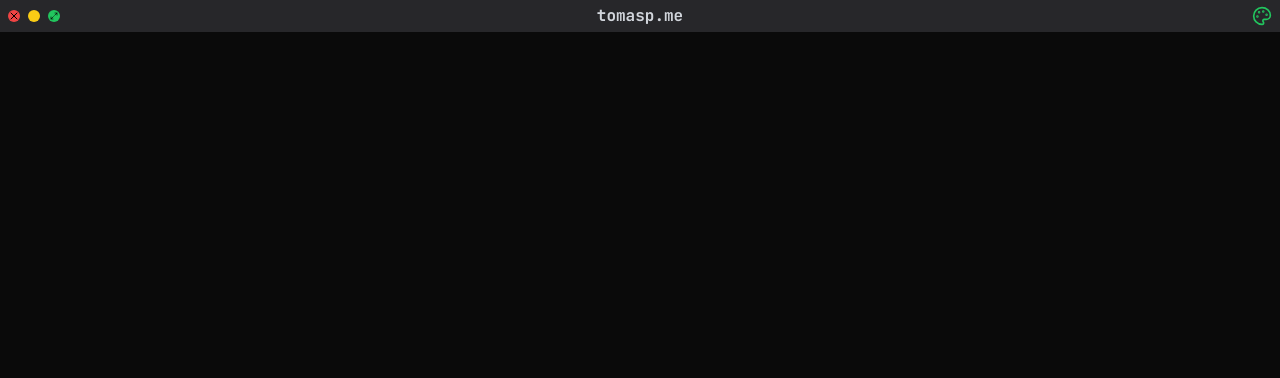
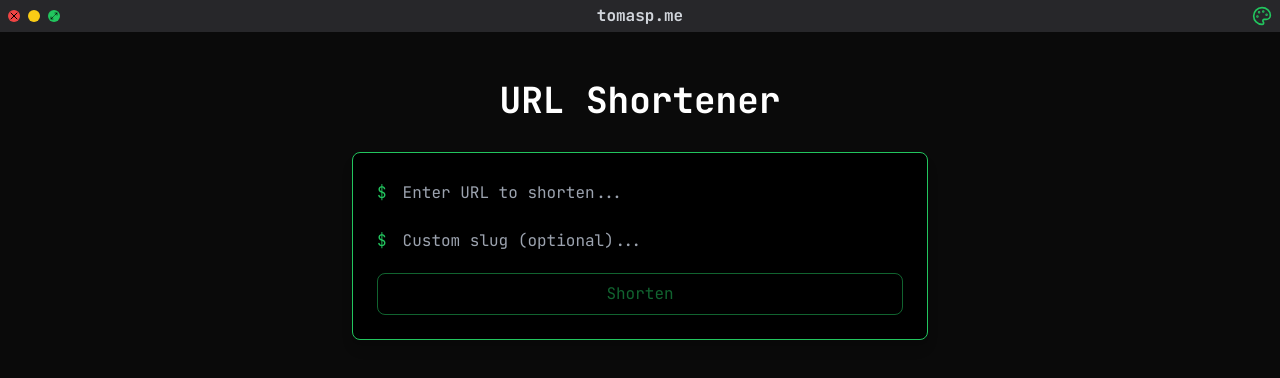
Before and after one commit to TomasPalsson/TerminalWebsite, a React (Vite) app: page /shorten in a window 1280 px wide. Before the commit this address had no page. Shown: the top 378 px of the page. Built offline with nearby package versions, Linux system fonts and the light colour scheme; a web font is replaced by a local one.

Commit message:
Url shortener

```diff
--- a/src/components/AppRoutes.tsx
+++ b/src/components/AppRoutes.tsx
@@ -6,6 +6,7 @@ import AboutMe from "../screens/AboutMe";
 import ChatMe from "../screens/ChatMe";
 import IdeaGenerator from "../screens/IdeaGenerator";
 import TerminalCanvas from "./terminal/TerminalCanvas";
+import UrlShortener from "../screens/UrlShortener";
 
 
 export default function AppRoutes() {
@@ -17,6 +18,7 @@ export default function AppRoutes() {
       <Route path="/idea-generator" element={<IdeaGenerator />} />
       <Route path="/aboutme" element={<AboutMe />} />
       <Route path="/blob" element={<TerminalCanvas />} />
+      <Route path="/shorten" element={<UrlShortener />} />
     </Routes>
   )
 }
--- a/src/screens/AboutMe.tsx
+++ b/src/screens/AboutMe.tsx
@@ -107,30 +107,42 @@ export default function PersonalWebsiteTabs() {
       name: "Fun",
       icon: <Smile size={18} className="inline mr-2" />,
       content: (
-        <div className="flex flex-row items-center justify-center p-4 space-x-4">
+        <div className="grid max-w-2xl grid-cols-2 gap-4 p-4 mx-auto">
+          {/* 3D Terminal */}
+          <button
+            onClick={() => navigate("/blob")}
+            className="flex items-center justify-center p-4 space-x-2 transition-colors duration-200 border rounded-lg text-terminal border-terminal hover:border-gray-600 hover:bg-terminal/5"
+          >
+            <TerminalSquare size={24} />
+            <span className="text-lg">3D Terminal</span>
+          </button>
+
           {/* Chat with me */}
           <button
             onClick={() => navigate("/chat")}
-            className="inline-flex items-center p-2 space-x-2 transition-colors duration-200 border rounded-l text-terminal border-terminal text-l hover:border-gray-600"
+            className="flex items-center justify-center p-4 space-x-2 transition-colors duration-200 border rounded-lg text-terminal border-terminal hover:border-gray-600 hover:bg-terminal/5"
           >
-            <IoChatbubbleEllipsesOutline />
-            <span>Chat With AI Me!</span>
+            <IoChatbubbleEllipsesOutline size={24} />
+            <span className="text-lg">Chat With AI Me!</span>
+          </button>
+
+          {/* URL Shortener */}
+          <button
+            onClick={() => navigate("/shorten")}
+            className="flex items-center justify-center p-4 space-x-2 transition-colors duration-200 border rounded-lg text-terminal border-terminal hover:border-gray-600 hover:bg-terminal/5"
+          >
+            <TerminalSquare size={24} />
+            <span className="text-lg">URL Shortener</span>
           </button>
 
           {/* IDEA Generator */}
           <button
             onClick={() => navigate("/idea-generator")}
-            className="inline-flex items-center p-2 space-x-2 transition-colors duration-200 border rounded-l text-terminal border-terminal text-l hover:border-gray-600"
+            className="flex items-center justify-center p-4 space-x-2 transition-colors duration-200 border rounded-lg text-terminal border-terminal hover:border-gray-600 hover:bg-terminal/5"
           >
-            <span>Idea Generator</span>
+            <IoMdInformationCircleOutline size={24} />
+            <span className="text-lg">Idea Generator</span>
           </button>
-
-          <button
-            onClick={() => navigate("/blob")}
-            className="inline-flex items-center p-2 space-x-2 transition-colors duration-200 border rounded-l text-terminal border-terminal text-l hover:border-gray-600"
-            >
-              <span>3D Terminal</span>
-            </button>
         </div>
       ),
     },
@@ -152,13 +164,13 @@ export default function PersonalWebsiteTabs() {
           <li>
             <span className="font-semibold">GitHub:</span>{" "}
             <a
-              href="https://github.com/TomasPalsson"
+              href="https://t0mas.io/github"
               className="text-terminal hover:underline"
               target="_blank"
               rel="noopener noreferrer"
             >
-              github.com/TomasPalsson
-            </a>
+              https://t0mas.io/github
+              </a>
           </li>
 
           <li>
--- /dev/null
+++ b/src/screens/UrlShortener.tsx
@@ -0,0 +1,169 @@
+import React, { useState, useEffect } from "react";
+import Loader from "../components/Loader";
+
+export default function UrlShortener() {
+  const [url, setUrl] = useState("");
+  const [customSlug, setCustomSlug] = useState("");
+  const [shortenedUrl, setShortenedUrl] = useState("");
+  const [isGenerating, setIsGenerating] = useState(false);
+  const [error, setError] = useState("");
+  const [isChecking, setIsChecking] = useState(false);
+  const [slugAvailable, setSlugAvailable] = useState<boolean | null>(null);
+  const [slugError, setSlugError] = useState("");
+  const [showCopied, setShowCopied] = useState(false);
+
+  const phrases = [
+    "Shortening URL...",
+    "Creating magic link...",
+    "Compressing URL...",
+    "Making it tiny...",
+    "Almost there...",
+    "Processing...",
+    "Generating short link...",
+    "Optimizing...",
+  ];
+
+  // Check slug availability when customSlug changes
+  useEffect(() => {
+    const checkSlugAvailability = async () => {
+      if (!customSlug) {
+        setSlugAvailable(null);
+        setSlugError("");
+        return;
+      }
+
+      setIsChecking(true);
+      setSlugError("");
+      try {
+        const response = await fetch(`https://t0mas.io/check/${customSlug}`);
+        const data = await response.json();
+        setSlugAvailable(data.available);
+      } catch (err) {
+        setSlugError("Failed to check slug availability");
+        setSlugAvailable(null);
+      } finally {
+        setIsChecking(false);
+      }
+    };
+
+    const timeoutId = setTimeout(checkSlugAvailability, 500);
+    return () => clearTimeout(timeoutId);
+  }, [customSlug]);
+
+  const handleShorten = async () => {
+    setIsGenerating(true);
+    setError("");
+    try {
+      const response = await fetch("https://t0mas.io/shorten", {
+        method: "POST",
+        headers: {
+          "Content-Type": "application/json",
+        },
+        body: JSON.stringify({
+          url,
+          id: customSlug || undefined,
+        }),
+      });
+
+      const data = await response.json();
+      if (!response.ok) {
+        throw new Error(data.message || "Failed to shorten URL");
+      }
+
+      setShortenedUrl(`${data.shortUrl}`);
+    } catch (err) {
+      setError(err instanceof Error ? err.message : "Failed to shorten URL");
+    } finally {
+      setIsGenerating(false);
+    }
+  };
+
+  const handleCopy = () => {
+    navigator.clipboard.writeText(shortenedUrl);
+    setShowCopied(true);
+    setTimeout(() => setShowCopied(false), 2000);
+  };
+
+  return (
+    <div>
+      <h1 className="pt-10 font-mono text-4xl font-bold text-center text-white">
+        URL Shortener
+      </h1>
+      <div className="flex flex-col items-center justify-center mt-8">
+        <div className="w-full max-w-xl p-6 font-mono bg-black border rounded-lg shadow-lg border-terminal">
+          <div className="flex flex-col gap-4">
+            <div className="flex items-center">
+              <span className="mr-2 text-terminal">$</span>
+              <input
+                type="url"
+                placeholder="Enter URL to shorten..."
+                className="flex-1 px-2 py-1 text-white placeholder-gray-400 bg-transparent outline-none"
+                value={url}
+                onChange={(e) => setUrl(e.target.value)}
+              />
+            </div>
+            <div className="flex flex-col gap-2">
+              <div className="flex items-center">
+                <span className="mr-2 text-terminal">$</span>
+                <input
+                  type="text"
+                  placeholder="Custom slug (optional)..."
+                  className="flex-1 px-2 py-1 text-white placeholder-gray-400 bg-transparent outline-none"
+                  value={customSlug}
+                  onChange={(e) => setCustomSlug(e.target.value)}
+                />
+              </div>
+              {isChecking ? (
+                <span className="text-sm text-terminal">Checking availability...</span>
+              ) : slugAvailable !== null && customSlug && (
+                <span className={`text-sm ${slugAvailable ? 'text-green-500' : 'text-red-500'}`}>
+                  {slugAvailable ? '✓ Slug is available' : '✗ Slug is not available'}
+                </span>
+              )}
+              {slugError && (
+                <span className="text-sm text-red-500">{slugError}</span>
+              )}
+            </div>
+            <button
+              className="px-4 py-2 font-mono border rounded-lg border-terminal text-terminal hover:border-gray-600 disabled:opacity-50"
+              onClick={handleShorten}
+              disabled={!url || isGenerating || (customSlug !== "" && slugAvailable === false)}
+            >
+              Shorten
+            </button>
+          </div>
+        </div>
+
+        {isGenerating ? (
+          <Loader phrases={phrases} />
+        ) : (
+          shortenedUrl && (
+            <div className="w-full max-w-xl p-6 mt-4 font-mono bg-black border rounded-lg shadow-lg border-terminal">
+              <h2 className="mb-4 text-xl font-bold text-terminal">Shortened URL:</h2>
+              <div className="flex items-center gap-2">
+                <input
+                  type="text"
+                  readOnly
+                  value={shortenedUrl}
+                  className="flex-1 px-2 py-1 text-white bg-transparent outline-none"
+                />
+                <button
+                  onClick={handleCopy}
+                  className="px-4 py-2 font-mono border rounded-lg border-terminal text-terminal hover:border-gray-600"
+                >
+                  {showCopied ? 'Copied!' : 'Copy'}
+                </button>
+              </div>
+            </div>
+          )
+        )}
+
+        {error && (
+          <div className="w-full max-w-xl p-4 mt-4 font-mono text-red-500 bg-black border border-red-500 rounded-lg">
+            {error}
+          </div>
+        )}
+      </div>
+    </div>
+  );
+}
```
